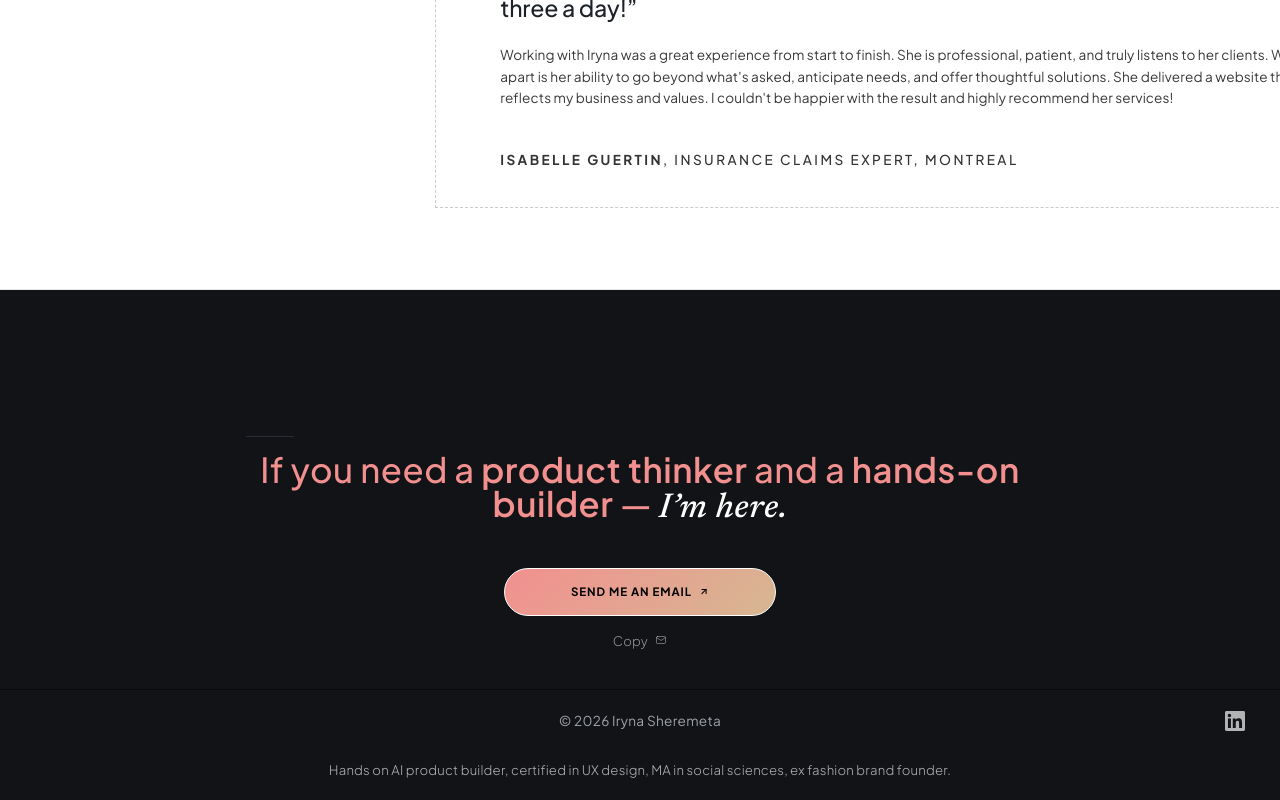
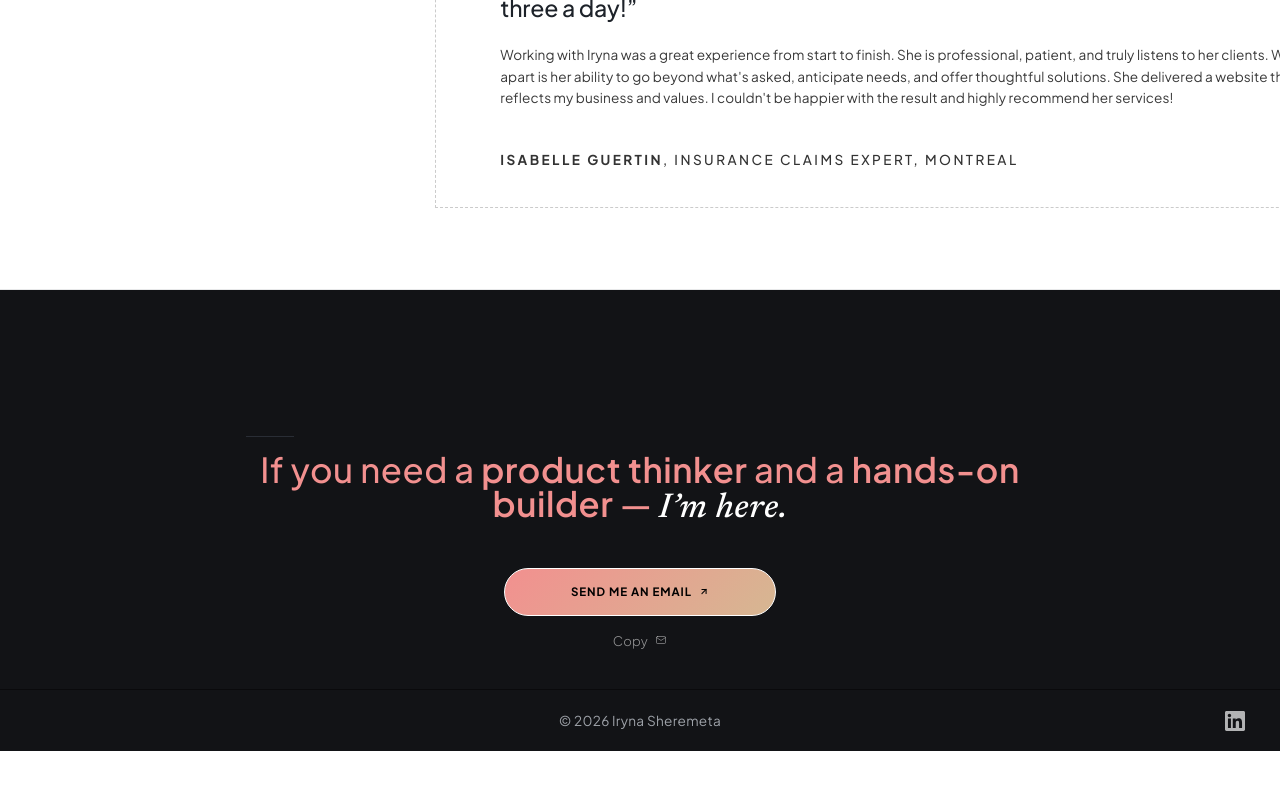
Before and after one commit to Irene2828/porfoliojuly, a Next.js app: page / in a window 1280 px wide. Shown: the part 5196-5996 px from the top of the page. After the commit the page ends 5947 px from the top, so only its background shows below. Built offline with nearby package versions, Linux system fonts and the light colour scheme.

Commit message:
Footer: remove credentials caption under the name

```diff
--- a/src/app/components/Footer.tsx
+++ b/src/app/components/Footer.tsx
@@ -161,13 +161,6 @@ export default function Footer() {
             </svg>
           </a>
         </div>
-        <div className="footer-meta-block">
-          <div>
-            <p className="footer-meta-text">
-              Hands on AI product builder, certified in UX design, MA in social sciences, ex fashion brand founder.
-            </p>
-          </div>
-        </div>
       </motion.div>
     </footer>
   );
```
